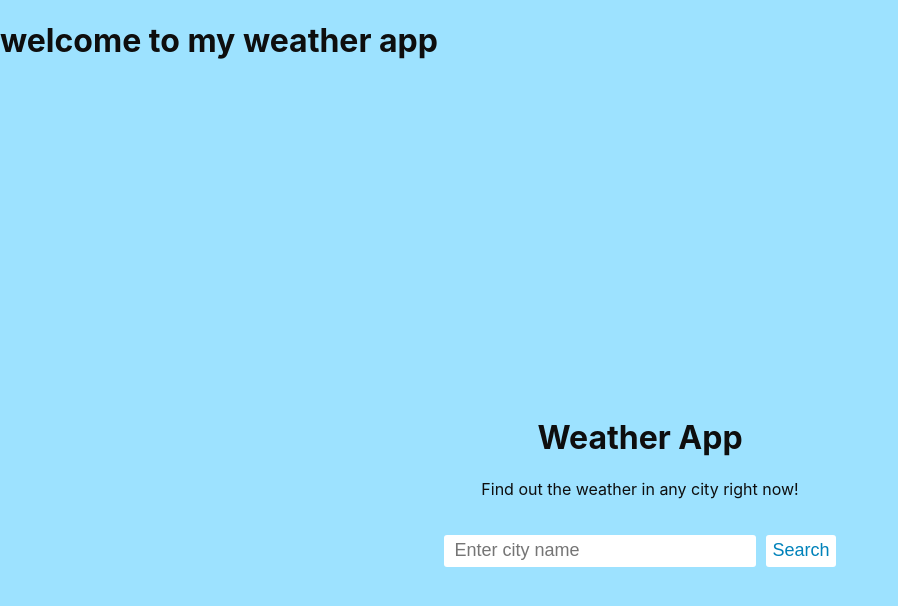
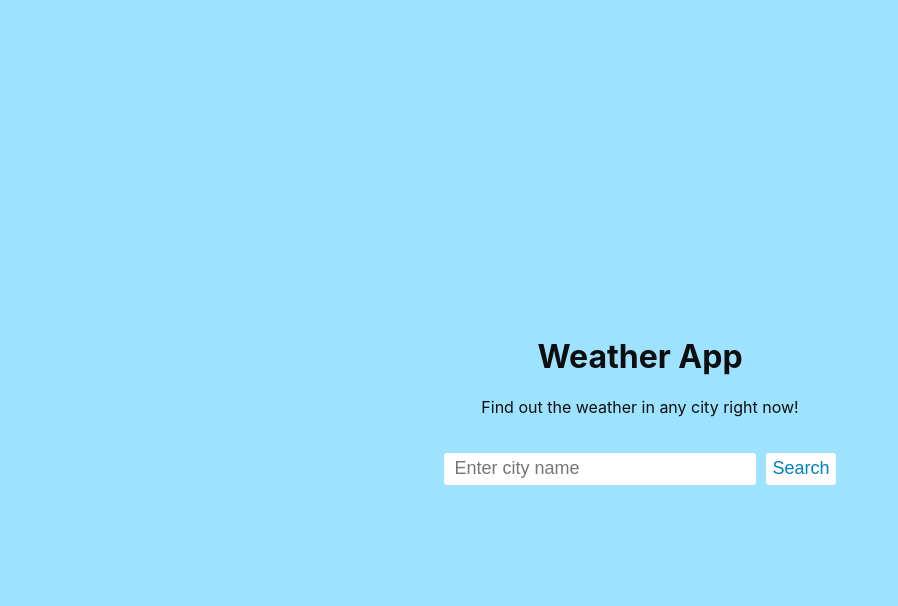
Before and after one commit to rachelcheework/weather-app, a React (Create React App) app: page / in a window 1280 px wide. Shown: the top 606 px of the page, without its empty margins (0-898 px from the left). Built offline with nearby package versions, Linux system fonts and the light colour scheme; no server answers.

Commit message:
edited app.js

```diff
--- a/src/App.js
+++ b/src/App.js
@@ -1,6 +1,6 @@
 import logo from './logo.svg';
 import './App.css';
-import { HashRouter as Router, Routes, Route, HashRouter } from "react-router-dom";
+import { HashRouter as Router, Routes, Route } from "react-router-dom";
 //import { BrowserRouter as Router, Routes, Route, HashRouter } from "react-router-dom";
 import Weather from './weather';
 
@@ -8,12 +8,9 @@ function App() {
   return (
    <Router>
   {/* <Router basename='/weather-app'> */}
-     <div className='app-container'>
-      <h1> welcome to my weather app</h1>
         <Routes>
           <Route path="/" exact element={<Weather/>}/>
         </Routes>
-      </div>
    </Router>
   );
 }
```
